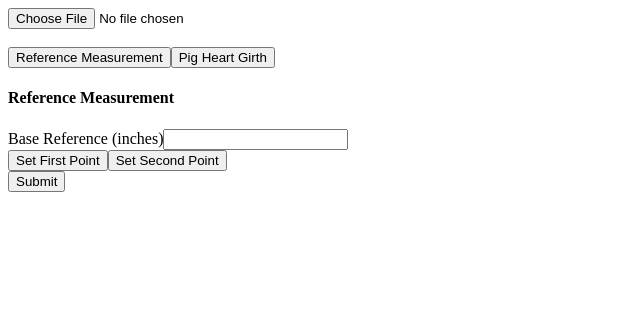
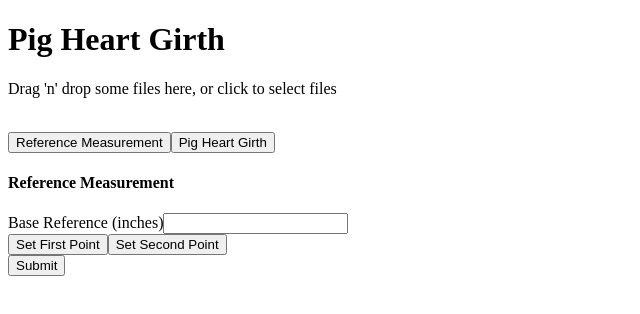
Before and after one commit to alexkim612/Pigture, a React app: page / in a window 1280 px wide. Shown: the top 314 px of the page, without its empty margins (0-640 px from the left). Built offline with nearby package versions, Linux system fonts and the light colour scheme; the HTML template or start-up script is replaced by a standard one.

Commit message:
front dropzone

```diff
--- a/client/src/components/front-pig.jsx
+++ b/client/src/components/front-pig.jsx
@@ -1,5 +1,7 @@
+
 import React from 'react';
 import ReactDOM from 'react-dom';
+import Dropzone from 'react-dropzone';
 
 class FrontPig extends React.Component {
   constructor(props) {
@@ -9,12 +11,12 @@ class FrontPig extends React.Component {
       selectedFile: '',
       refOrPig: 'reference',
       refSetPoints: null,
-      refFirstPoint: {x: 0, y: 0},
-      refSecondPoint: {x: 0, y: 0},
+      refFirstPoint: { x: 0, y: 0 },
+      refSecondPoint: { x: 0, y: 0 },
       measurement: 0,
       pigSetPoints: null,
-      pigCenterPoint: {x: 0, y: 0},
-      pigOuterPoint: {x: 0, y: 0},
+      pigCenterPoint: { x: 0, y: 0 },
+      pigOuterPoint: { x: 0, y: 0 },
     }
 
     this.fileUploaded = this.fileUploaded.bind(this);
@@ -104,10 +106,23 @@ class FrontPig extends React.Component {
   render() {
     return (
       <div className='pig-container'>
+        <h1>Pig Heart Girth</h1>
         <div className='pig-picture'>
-          <input type='file' onChange={this.fileUploaded}/>
-          <div className='picture-wrapper'>
-            <img ref="image" id='pig-picture-container' src={this.state.selectedFile} onClick={this.setPoint}/>
+          {/* <input type='file' onChange={this.fileUploaded} /> */}
+          <div className='picture-wrapper' className='dropzone'>
+            {/* dropzone */}
+            <Dropzone onDrop={acceptedFiles => console.log(acceptedFiles)}>
+              {({ getRootProps, getInputProps }) => (
+                <section>
+                  <div {...getRootProps()}>
+                    <input {...getInputProps()} />
+                    <p>Drag 'n' drop some files here, or click to select files</p>
+                  </div>
+                </section>
+              )}
+            </Dropzone>
+
+            <img ref="image" id='pig-picture-container' src={this.state.selectedFile} onClick={this.setPoint} />
           </div>
         </div>
         <button className='btn btn--stripe' name='reference' onClick={this.handleRefOrPig}>Reference Measurement</button>
```
